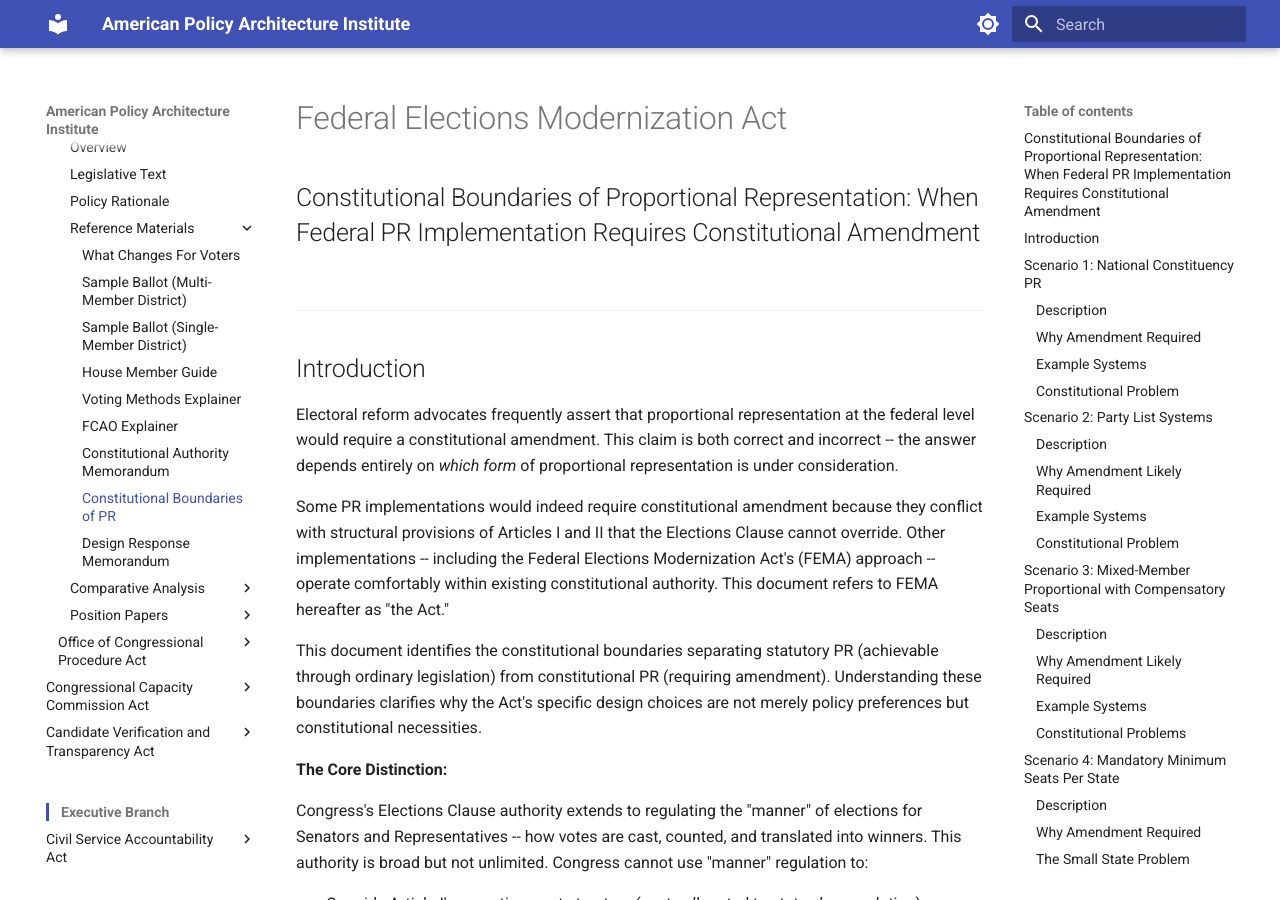
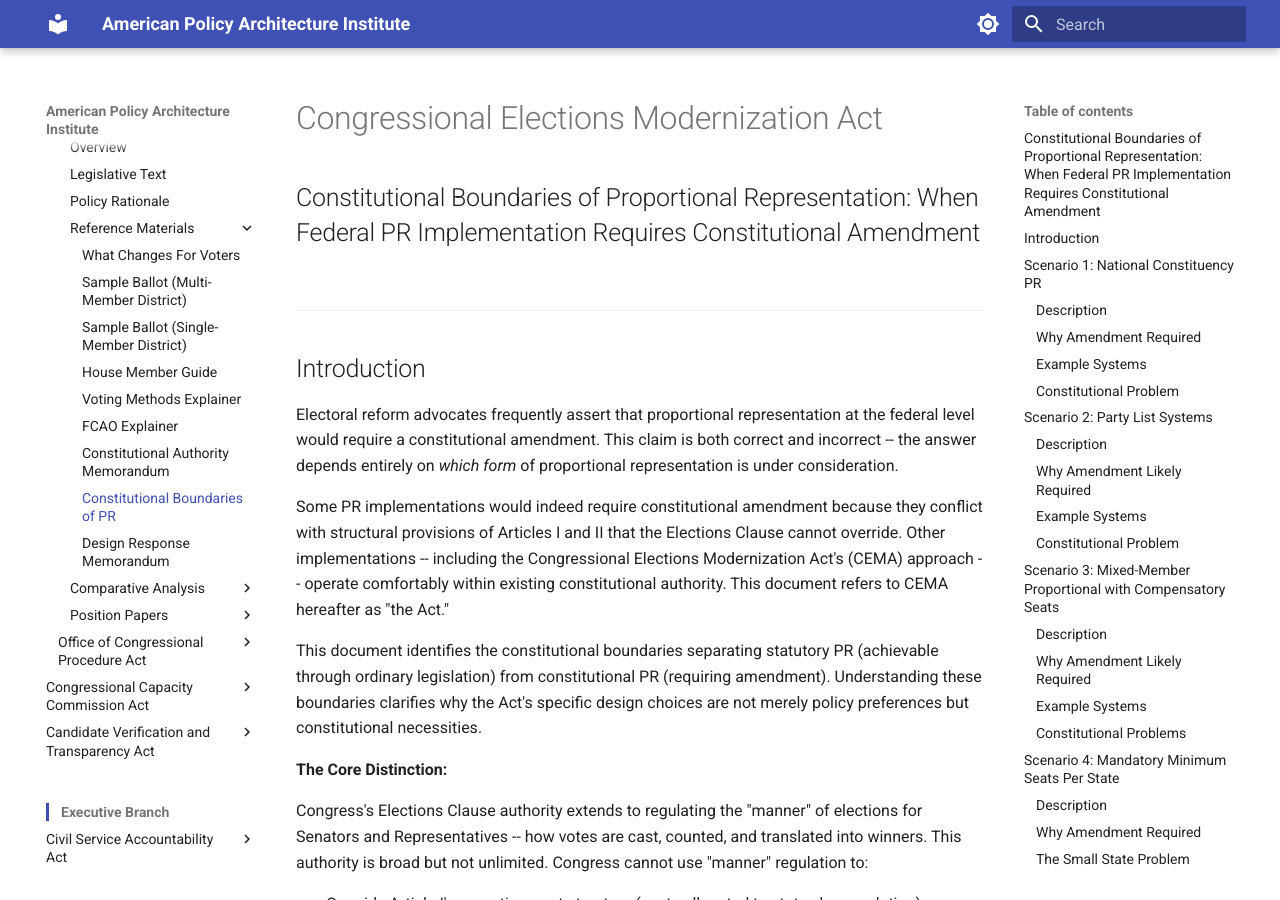
Before and after one commit to albertintech/apai, an MkDocs documentation site: the page built from docs/congress/cmf/fema/constitutional-boundaries-of-proportional-representation.md, in a window 1280 px wide and 900 px high. Built offline with MkDocs 1.6.1 and Material for MkDocs 9.7.7, drawn with Linux system fonts in a browser that asks for light colours; some of the changed text lies outside the part shown.

Commit message:
Update constitutional-boundaries-of-proportional-representation.md

```diff
--- a/docs/congress/cmf/fema/constitutional-boundaries-of-proportional-representation.md
+++ b/docs/congress/cmf/fema/constitutional-boundaries-of-proportional-representation.md
@@ -1,4 +1,4 @@
-# Federal Elections Modernization Act
+# Congressional Elections Modernization Act
 
 ## Constitutional Boundaries of Proportional Representation: When Federal PR Implementation Requires Constitutional Amendment
 
@@ -8,7 +8,7 @@
 
 Electoral reform advocates frequently assert that proportional representation at the federal level would require a constitutional amendment. This claim is both correct and incorrect -- the answer depends entirely on *which form* of proportional representation is under consideration.
 
-Some PR implementations would indeed require constitutional amendment because they conflict with structural provisions of Articles I and II that the Elections Clause cannot override. Other implementations -- including the Federal Elections Modernization Act's (FEMA) approach -- operate comfortably within existing constitutional authority. This document refers to FEMA hereafter as "the Act."
+Some PR implementations would indeed require constitutional amendment because they conflict with structural provisions of Articles I and II that the Elections Clause cannot override. Other implementations -- including the Congressional Elections Modernization Act's (CEMA) approach -- operate comfortably within existing constitutional authority. This document refers to CEMA hereafter as "the Act."
 
 This document identifies the constitutional boundaries separating statutory PR (achievable through ordinary legislation) from constitutional PR (requiring amendment). Understanding these boundaries clarifies why the Act's specific design choices are not merely policy preferences but constitutional necessities.
 
@@ -290,22 +290,22 @@ Artificial thresholds may not require constitutional amendment per se, but they
 
 ---
 
-## How FEMA Navigates Constitutional Constraints
+## How CEMA Navigates Constitutional Constraints
 
 The Act's proportional representation provisions are specifically designed to operate within constitutional boundaries. Each design choice reflects constitutional necessity, not merely policy preference.
 
 ### Design Choices and Constitutional Rationale
 
-| Constitutional Constraint            | FEMA Design Choice                  | Rationale                                   |
-| ------------------------------------ | ----------------------------------- | ------------------------------------------- |
-| National constituency prohibited     | State-by-state districts only       | Preserves Article I apportionment structure |
-| Party lists constitutionally suspect | Candidate-centered STAR-PR          | Maintains "chosen by the People"            |
-| MMP components problematic           | No compensatory mechanism           | Avoids party lists and variable House size  |
-| Cannot mandate 3+ seat minimums      | Single-winner STAR for small states | Accepts constitutional constraints          |
-| Cannot abolish geography             | Enumerated geographic districts     | Maintains geographic representation         |
-| Cannot cross state boundaries        | Districts wholly within states      | Respects state-based apportionment          |
-| Senate structure fixed               | No Senate PR attempted              | Recognizes insurmountable barriers          |
-| Artificial thresholds vulnerable     | No imposed thresholds               | Relies on natural mathematics only          |
+| Constitutional Constraint | CEMA Design Choice | Rationale |
+|--------------------------|---------------------|-----------|
+| National constituency prohibited | State-by-state districts only | Preserves Article I apportionment structure |
+| Party lists constitutionally suspect | Candidate-centered STAR-PR | Maintains "chosen by the People" |
+| MMP components problematic | No compensatory mechanism | Avoids party lists and variable House size |
+| Cannot mandate 3+ seat minimums | Single-winner STAR for small states | Accepts constitutional constraints |
+| Cannot abolish geography | Enumerated geographic districts | Maintains geographic representation |
+| Cannot cross state boundaries | Districts wholly within states | Respects state-based apportionment |
+| Senate structure fixed | No Senate PR attempted | Recognizes insurmountable barriers |
+| Artificial thresholds vulnerable | No imposed thresholds | Relies on natural mathematics only |
 
 ### The Candidate-Centered Distinction
 
@@ -390,35 +390,29 @@ The Constitution grants Congress broad power to regulate the manner of congressi
 ## Appendix: Constitutional Provisions Referenced
 
 **Article I, Section 2, Clause 1:**
-
 > "The House of Representatives shall be composed of Members chosen every second Year by the People of the several States..."
 
 **Article I, Section 2, Clause 3:**
-
 > "Representatives...shall be apportioned among the several States which may be included within this Union, according to their respective Numbers..."
 > "...each State shall have at Least one Representative..."
 
 **Article I, Section 4, Clause 1 (Elections Clause):**
-
 > "The Times, Places and Manner of holding Elections for Senators and Representatives, shall be prescribed in each State by the Legislature thereof; but the Congress may at any time by Law make or alter such Regulations..."
 
 **Article V (Entrenchment Clause):**
-
 > "...no State, without its Consent, shall be deprived of its equal Suffrage in the Senate."
 
 **Seventeenth Amendment:**
-
 > "The Senate of the United States shall be composed of two Senators from each State, elected by the people thereof..."
 
 ---
 
 <!--
-
 ## Revision History
 
 **Revision 5.6** (Current)
-
-- Aligned with Rev 5.6 of the FEMA legislative text
+- Aligned with Rev 5.6 of the CEMA legislative text
+- Renamed from "Federal Elections Modernization Act (FEMA)" to "Congressional Elections Modernization Act (CEMA)"; all references, defined terms, and download paths updated throughout; no substantive policy changes
 - No FCAO references to remove (none present)
 - No presidential references to remove (none present)
 - No Title or Section renumbering needed (none referenced in body text)
@@ -426,11 +420,9 @@ The Constitution grants Congress broad power to regulate the manner of congressi
 - DPS 3.1 formatting compliance: removed "Published March 2026" and "Based on Rev 5.2" header metadata; removed "Last revised April 2026" footer line
 
 **Revision 3.1**
-
 - DPS 2.8 compliance pass: migrated download link path from electoral/cmf/fema/ to congress/cmf/fema/; added 📥 prefix and ⬇ parenthetical emojis per DPS Rev 2.8 Section 1.9; added "Last revised April 2026" line per DPS Rev 2.5 Section 1.3
 
 **Revision 3.0**
-
 - Updated reference line from Rev 5.0 to Rev 5.2
 - Updated State-by-State Implementation section: replaced "Each state divides its seats into multi-member districts" with ESO-certified algorithmically neutral districting per Rev 5.1 Section 403
 - Updated Small State Accommodation section: split into two tiers matching Rev 5.1 Section 402(d) -- one-Representative states (at-large, exempt from algorithmic districting) and two-Representative states (algorithmically drawn SMDs using single-winner STAR); corrected cross-references from Section 402(e)/404(h) to Section 402(d)(1), 402(d)(2), and 404(e)
@@ -440,7 +432,6 @@ The Constitution grants Congress broad power to regulate the manner of congressi
 - No changes to constitutional boundary analysis (Scenarios 1-8), design rationale table, candidate-centered distinction, historical precedent, or conclusion
 
 **Revision 2.0**
-
 - Rebranded from Congressional Modernization Act (CMA) to Federal Elections Modernization Act (FEMA) throughout
 - Applied DPS Section 1.7 self-reference conventions (establish name once, use "the Act" thereafter)
 - Updated header structure to DPS Section 1.2 supporting document format
@@ -452,16 +443,15 @@ The Constitution grants Congress broad power to regulate the manner of congressi
 - Companion document to FEMA Rev 5.0 Constitutional Authority Technical Memorandum
 
 **Revision 1.0**
-
 - Initial version analyzing constitutional boundaries for federal proportional representation
 - Identified eight PR implementation scenarios requiring constitutional amendment
 - Explained how CMA's design navigates each constitutional constraint
 - Companion document to CMA Constitutional Authority Technical Memorandum
-  -->
+-->
 
 *Revision history available in the raw file.*
 
-> 📥 [Download this document](https://github.com/albertintech/apai/blob/main/docs/congress/cmf/fema/constitutional-boundaries-of-proportional-representation.md) (opens on GitHub -- click the ⬇ download button)
+> 📥 [Download this document](https://github.com/albertintech/apai/blob/main/docs/congress/cmf/cema/constitutional-boundaries-of-proportional-representation.md) (opens on GitHub -- click the ⬇ download button)
 
 ---
 
```
